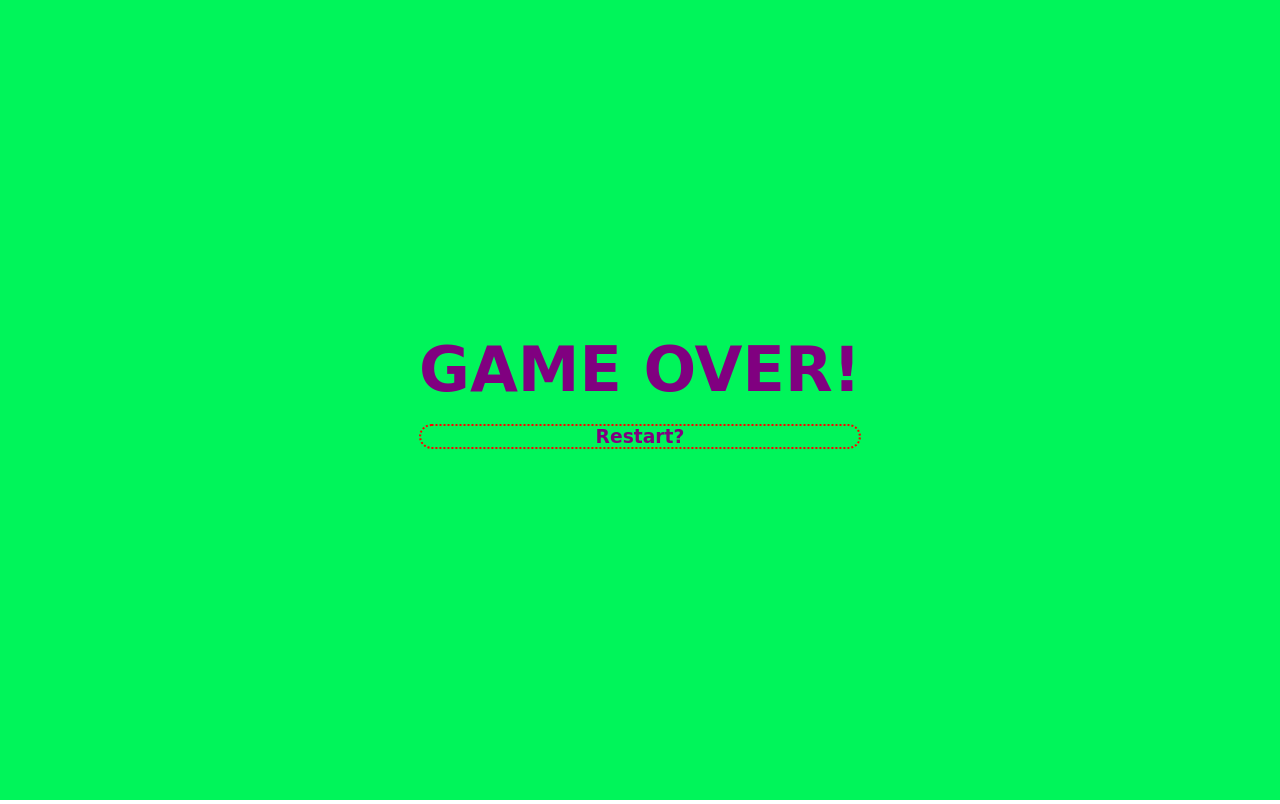
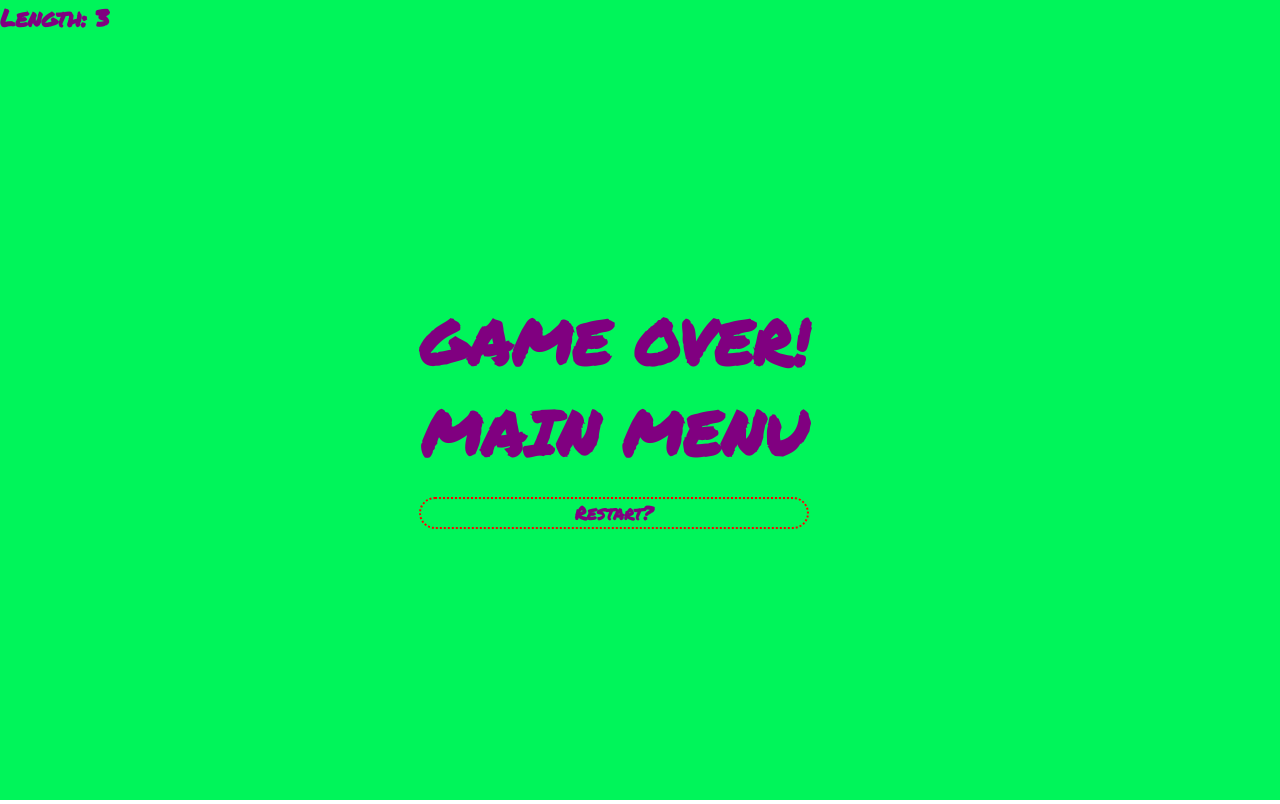
Before and after one commit to JourdanWallace/Snake-WallaceJ, a plain HTML site: page index.html in a window 1280 px wide. Drawn offline with Linux system fonts and the light colour scheme; a web font is replaced by a local one.

```diff
--- a/css/style.css
+++ b/css/style.css
@@ -4,16 +4,16 @@ body {
 }
 
 #game-screen {
-    display: block;
+    display: circle;
 }
 
-#gameOver {
+#gameOver, #playHUD {
     position: absolute;
     visibility: hidden;
 }
 
-h1, h3{
-    font-family: 'Monofett', cursive;
+h1, h2, h3 {
+    font-family: 'Permanent Marker', cursive;
     color: purple;
     text-align: center;
 }
@@ -30,5 +30,9 @@ h1, h3{
 }
 
 #restartButton:hover{
-    background-color: #110011;
+    background-color: #009900;
 }
+
+#scoreboard {
+    margin: 0px;
+}
--- a/index.html
+++ b/index.html
@@ -9,13 +9,17 @@ and open the template in the editor.
         <title>Jourdan Wallace - Snake JS</title>
         <meta charset="UTF-8">
         <meta name="viewport" content="width=device-width, initial-scale=1.0">
-        <link href='http://fonts.googleapis.com/css?family=Monofett' rel='stylesheet' type='text/css'>
+        <link href='http://fonts.googleapis.com/css?family=Permanent+Marker' rel='stylesheet' type='text/css'>
         <link rel="stylesheet" type="text/css" href="css/style.css">
     </head>
     <body>
+        <section id="playHUD">
+            <h2 id="scoreboard">Length</h2>
+        </section>
 
         <section id="gameOver">
             <h1 class="title">GAME OVER!</h1>
+            <h2 class="title">MAIN MENU</h2>
             <h3 id="restartButton">Restart?</h3>
         </section>
 
--- a/js/snake.js
+++ b/js/snake.js
@@ -17,6 +17,9 @@ var screenHeight;
 var gameState;
 var gameOverMenu;
 var restartButton;
+var playHUD;
+var scoreboard;
+var mainMenuMenu;
 
 /* ---------------------------------------------------------------------------
  * Executing Game Code
@@ -34,6 +37,7 @@ setInterval(gameLoop, 1000 / 20);
  */
 
 function gameInitialize() {
+
     var canvas = document.getElementById("game-screen");
     context = canvas.getContext("2d");
 
@@ -51,11 +55,15 @@ function gameInitialize() {
     restartButton = document.getElementById("restartButton");
     restartButton.addEventListener("click", gameRestart);
 
+    playHUD = document.getElementById("playHUD");
+    scoreboard = document.getElementById("scoreboard");
+
     setState("PLAY");
 }
 
 function gameLoop() {
     gameDraw();
+    drawScoreboard();
     if (gameState == "PLAY") {
         snakeUpdate();
         snakeDraw();
@@ -236,9 +244,16 @@ function showMenu(state) {
     if(state == "GAME OVER") {
      displayMenu(gameOverMenu);
     }
+    else if(state =="PLAY") {
+        displayMenu(playHUD);
+    }
 }
 
 function centerMenuPosition(menu) {
     menu.style.top = (screenHeight / 2) - (menu.offsetHeight / 2) + "px";
     menu.style.left = (screenWidth / 2) - (menu.offsetWidth / 2) + "px";
 }
+
+function drawScoreboard() {
+    scoreboard.innerHTML = "Length: " + snakeLength;
+}
```
